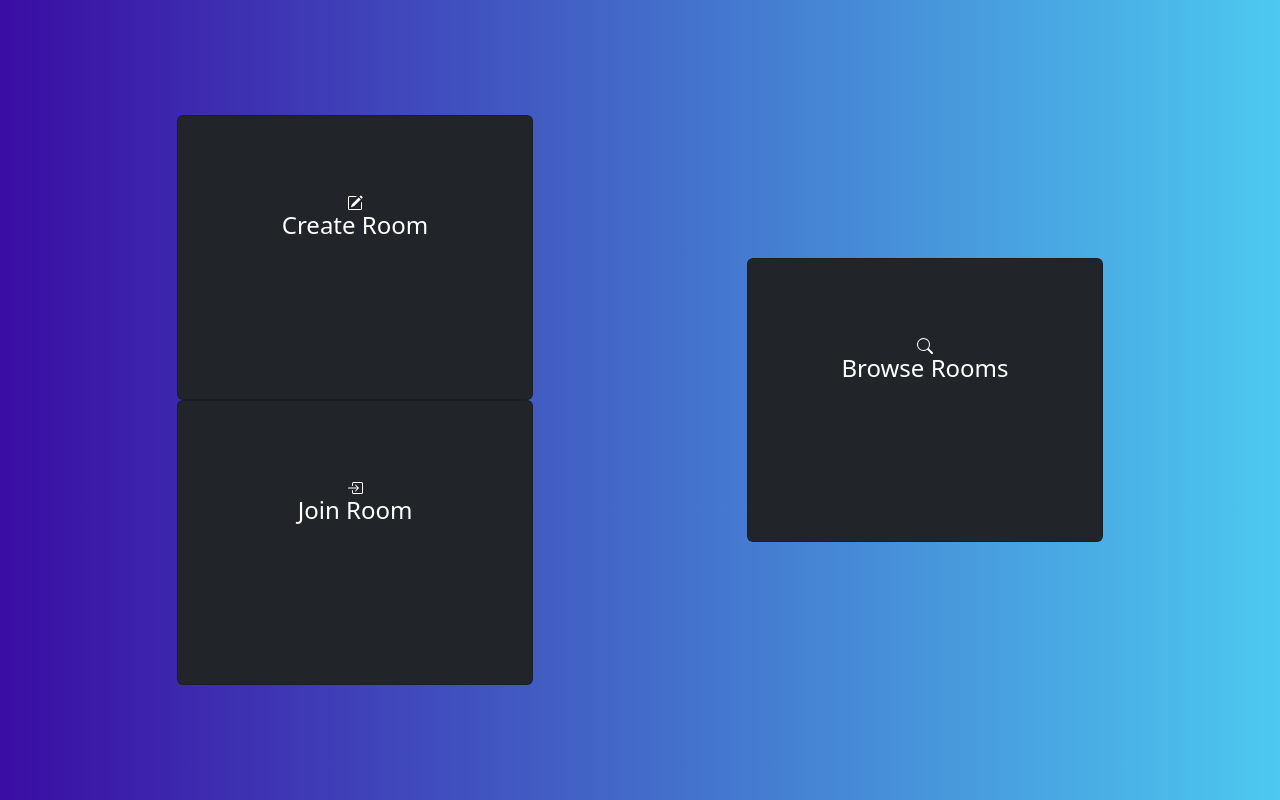
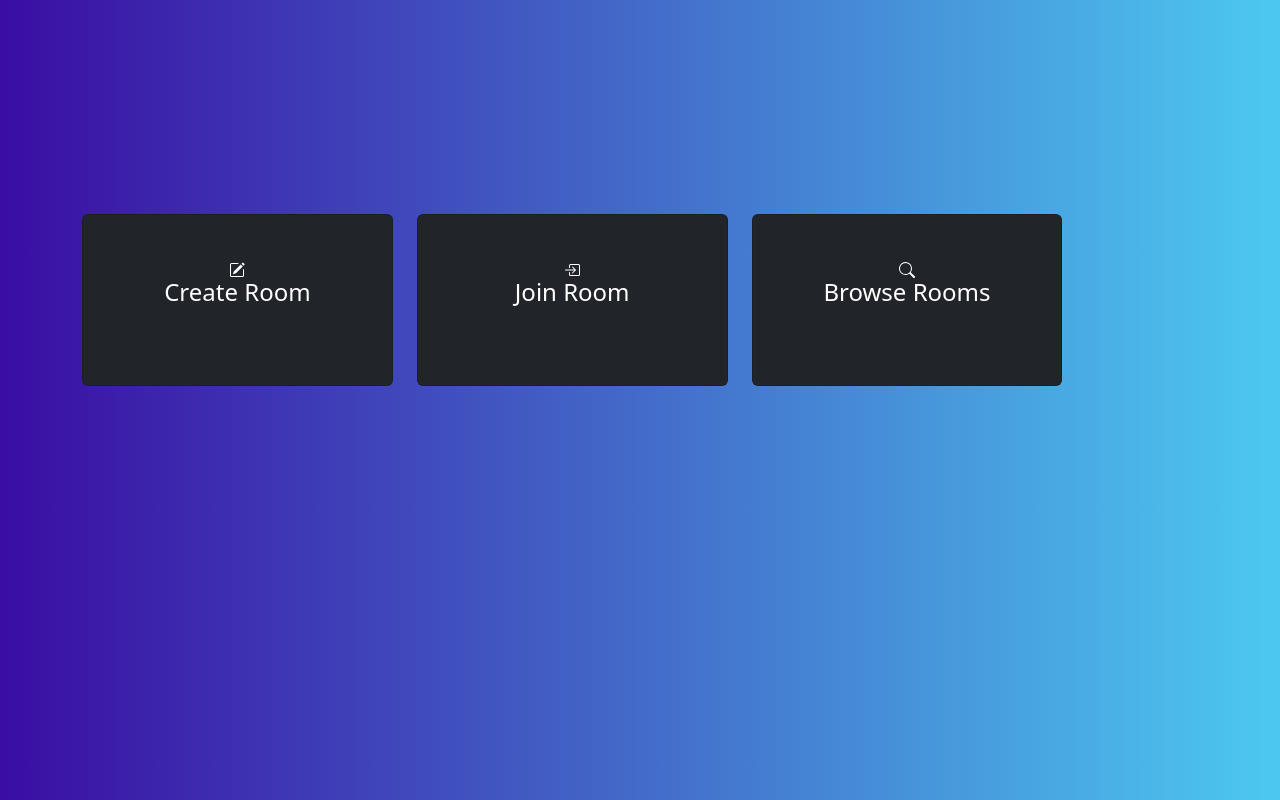
Before and after one commit to vivren/SongJam, a Python web app: template app/templates/main/home.html in a window 1280 px wide. Run offline with Jinja, Linux system fonts and the light colour scheme; the template is opened without the code that fills it, so the values that code supplies are empty; some libraries are stand-ins or nearby versions.

Commit message:
modified home page ui

```diff
--- /dev/null
+++ b/app/static/styles/home.css
@@ -0,0 +1,25 @@
+.roomAction {
+    border: 1rem;
+    width: 90%;
+    height: 30rem;
+    overflow: hidden;
+    white-space: nowrap;
+}
+
+.roomActionCard {
+    width: 100%;
+    height: 200%;
+    display: block;
+}
+
+.btn-dark {
+    width: 100%;
+    height: 200%;
+    display: block;
+}
+
+.label {
+    position: absolute;
+    top: 25%;
+    left: 40%;
+}
--- a/app/templates/main/home.html
+++ b/app/templates/main/home.html
@@ -1,5 +1,6 @@
 <html>
 <head>
+    <link rel="stylesheet" type="text/css" href="{{ url_for('static',filename='styles/home.css')}}">
     <link href="https://cdn.jsdelivr.net/npm/bootstrap@5.2.0-beta1/dist/css/bootstrap.min.css" rel="stylesheet"
           integrity="sha384-0evHe/X+R7YkIZDRvuzKMRqM+OrBnVFBL6DOitfPri4tjfHxaWutUpFmBp4vmVor" crossorigin="anonymous">
     <link rel="stylesheet" href="https://cdn.jsdelivr.net/npm/bootstrap-icons@1.9.1/font/bootstrap-icons.css">
@@ -12,48 +13,60 @@
     <title>SongJam</title>
 </head>
 <body class="vh-100" style="background: linear-gradient(to right, rgba(58, 13, 163, 1), rgba(76, 201, 240, 1));">
-<div class="container py-5 h-100">
-        <div class="row d-flex flex-column justify-content-center align-items-center h-100">
+<div class="container h-100">
+    <div class="row d-flex justify-content-center align-items-center roomAction h-75">
         <div class="col-4">
-                <div class="card bg-dark text-white">
-                    <div class="card-body p-5 text-center">
-                        <div class="mb-md-5 mt-md-4 pb-5">
-                            <a href=createRoom><button type="button" class="btn btn-dark">
-                                <svg xmlns="http://www.w3.org/2000/svg" width="16" height="16" fill="currentColor" class="bi bi-pencil-square" viewBox="0 0 16 16">
+            <div class="card bg-dark text-white roomActionCard">
+                <div class="card-body text-center">
+                    <div class="mb-md-5 mt-md-4">
+                        <a href=createRoom>
+                            <button type="button" class="btn btn-dark">
+                                <svg xmlns="http://www.w3.org/2000/svg" width="16" height="16" fill="currentColor"
+                                     class="bi bi-pencil-square" viewBox="0 0 16 16">
                                     <path d="M15.502 1.94a.5.5 0 0 1 0 .706L14.459 3.69l-2-2L13.502.646a.5.5 0 0 1 .707 0l1.293 1.293zm-1.75 2.456-2-2L4.939 9.21a.5.5 0 0 0-.121.196l-.805 2.414a.25.25 0 0 0 .316.316l2.414-.805a.5.5 0 0 0 .196-.12l6.813-6.814z"/>
-                                    <path fill-rule="evenodd" d="M1 13.5A1.5 1.5 0 0 0 2.5 15h11a1.5 1.5 0 0 0 1.5-1.5v-6a.5.5 0 0 0-1 0v6a.5.5 0 0 1-.5.5h-11a.5.5 0 0 1-.5-.5v-11a.5.5 0 0 1 .5-.5H9a.5.5 0 0 0 0-1H2.5A1.5 1.5 0 0 0 1 2.5v11z"/>
+                                    <path fill-rule="evenodd"
+                                          d="M1 13.5A1.5 1.5 0 0 0 2.5 15h11a1.5 1.5 0 0 0 1.5-1.5v-6a.5.5 0 0 0-1 0v6a.5.5 0 0 1-.5.5h-11a.5.5 0 0 1-.5-.5v-11a.5.5 0 0 1 .5-.5H9a.5.5 0 0 0 0-1H2.5A1.5 1.5 0 0 0 1 2.5v11z"/>
                                 </svg>
                                 <h4>Create Room</h4>
-                            </button></a>
+                            </button>
+                        </a>
                     </div>
                 </div>
             </div>
         </div>
         <div class="col-4">
             <div class="card bg-dark text-white">
-                    <div class="card-body p-5 text-center">
-                        <div class="mb-md-5 mt-md-4 pb-5">
-                            <a href=joinRoom><button type="button" class="btn btn-dark">
-                                <svg xmlns="http://www.w3.org/2000/svg" width="16" height="16" fill="currentColor" class="bi bi-box-arrow-in-right" viewBox="0 0 16 16">
-                                    <path fill-rule="evenodd" d="M6 3.5a.5.5 0 0 1 .5-.5h8a.5.5 0 0 1 .5.5v9a.5.5 0 0 1-.5.5h-8a.5.5 0 0 1-.5-.5v-2a.5.5 0 0 0-1 0v2A1.5 1.5 0 0 0 6.5 14h8a1.5 1.5 0 0 0 1.5-1.5v-9A1.5 1.5 0 0 0 14.5 2h-8A1.5 1.5 0 0 0 5 3.5v2a.5.5 0 0 0 1 0v-2z"/>
-                                    <path fill-rule="evenodd" d="M11.854 8.354a.5.5 0 0 0 0-.708l-3-3a.5.5 0 1 0-.708.708L10.293 7.5H1.5a.5.5 0 0 0 0 1h8.793l-2.147 2.146a.5.5 0 0 0 .708.708l3-3z"/>
+                <div class="card-body text-center">
+                    <div class="mb-md-5 mt-md-4">
+                        <a href=joinRoom>
+                            <button type="button" class="btn btn-dark">
+                                <svg xmlns="http://www.w3.org/2000/svg" width="16" height="16" fill="currentColor"
+                                     class="bi bi-box-arrow-in-right" viewBox="0 0 16 16">
+                                    <path fill-rule="evenodd"
+                                          d="M6 3.5a.5.5 0 0 1 .5-.5h8a.5.5 0 0 1 .5.5v9a.5.5 0 0 1-.5.5h-8a.5.5 0 0 1-.5-.5v-2a.5.5 0 0 0-1 0v2A1.5 1.5 0 0 0 6.5 14h8a1.5 1.5 0 0 0 1.5-1.5v-9A1.5 1.5 0 0 0 14.5 2h-8A1.5 1.5 0 0 0 5 3.5v2a.5.5 0 0 0 1 0v-2z"/>
+                                    <path fill-rule="evenodd"
+                                          d="M11.854 8.354a.5.5 0 0 0 0-.708l-3-3a.5.5 0 1 0-.708.708L10.293 7.5H1.5a.5.5 0 0 0 0 1h8.793l-2.147 2.146a.5.5 0 0 0 .708.708l3-3z"/>
                                 </svg>
                                 <h4>Join Room</h4>
-                            </button></a>
+                            </button>
+                        </a>
                     </div>
                 </div>
             </div>
         </div>
         <div class="col-4">
             <div class="card bg-dark text-white">
-                    <div class="card-body p-5 text-center">
-                        <div class="mb-md-5 mt-md-4 pb-5">
-                            <a href=browseRoom><button type="button" class="btn btn-dark">
-                                <svg xmlns="http://www.w3.org/2000/svg" width="16" height="16" fill="currentColor" class="bi bi-search" viewBox="0 0 16 16">
+                <div class="card-body text-center">
+                    <div class="mb-md-5 mt-md-4">
+                        <a href=browseRoom>
+                            <button type="button" class="btn btn-dark">
+                                <svg xmlns="http://www.w3.org/2000/svg" width="16" height="16" fill="currentColor"
+                                     class="bi bi-search" viewBox="0 0 16 16">
                                     <path d="M11.742 10.344a6.5 6.5 0 1 0-1.397 1.398h-.001c.03.04.062.078.098.115l3.85 3.85a1 1 0 0 0 1.415-1.414l-3.85-3.85a1.007 1.007 0 0 0-.115-.1zM12 6.5a5.5 5.5 0 1 1-11 0 5.5 5.5 0 0 1 11 0z"/>
                                 </svg>
                                 <h4>Browse Rooms</h4>
-                            </button></a>
+                            </button>
+                        </a>
                     </div>
                 </div>
             </div>
```
Lines whose indentation alone changed are shown as unchanged.
